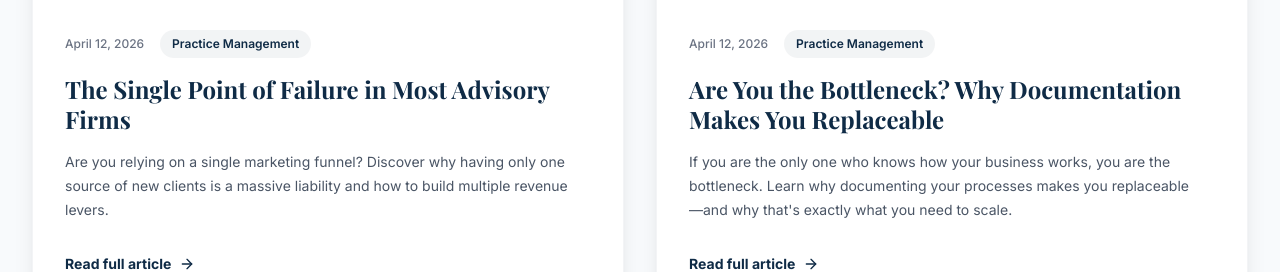
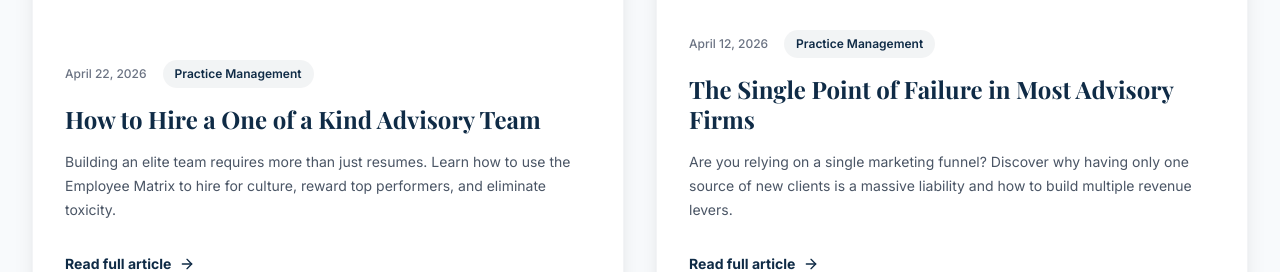
Before and after one commit to SuperFastTaco/kevinnuber-website, a React (Vite) app: page /blog in a window 1280 px wide. Shown: the part 1065-1337 px from the top of the page. Built offline with nearby package versions, Linux system fonts and the light colour scheme; no server answers; a web font is replaced by a local one.

Commit message:
Add files via upload

```diff
--- a/src/data/blogPosts.ts
+++ b/src/data/blogPosts.ts
@@ -392,5 +392,76 @@ export const blogPosts: BlogPost[] = [
         Take a hard look at your practice today. If you only have one lever you can pull for revenue, it’s time to start building your second.
       </p>
     `
+  },
+  {
+    id: 8,
+    slug: 'how-to-hire-a-one-of-a-kind-advisory-team',
+    title: 'How to Hire a One of a Kind Advisory Team',
+    subtitle: 'Building Culture Through the Employee Matrix',
+    description: 'Building an elite team requires more than just resumes. Learn how to use the Employee Matrix to hire for culture, reward top performers, and eliminate toxicity.',
+    date: 'April 22, 2026',
+    readTime: '5 min read',
+    imageUrl: '/pictures/hiring-team.jpg',
+    videoUrl: 'https://www.youtube.com/embed/9kaPx59WW4A',
+    category: 'Practice Management',
+    content: `
+      <p class="text-xl leading-relaxed font-light italic border-l-4 border-brand-accent pl-6 mb-12">
+        "Building a one-of-a-kind team isn't about qualifications on a resume. It's about culture, values, and the courage to fire toxic people—even when they are your top producers."
+      </p>
+
+      <h2 class="text-3xl font-serif font-bold text-brand-blue mt-12 mb-6">The Advisor's Personnel Struggle</h2>
+      <p>
+        Building a specialized team centered around a unique culture is one of the hardest parts of scaling an advisory practice. Many advisors struggle with the same recurring problem: hiring and firing the right people.
+      </p>
+      <p>
+        I recently spoke with an advisor who was facing this exact challenge. They were having a hard time identifying who truly belonged on their team. The advice I gave them didn't come from a textbook—it came from my personal experience helping build the company I worked for. We developed a guide that we used to promote the right people and terminate the toxic ones: <strong>The Employee Matrix.</strong>
+      </p>
+
+      <h2 class="text-3xl font-serif font-bold text-brand-blue mt-12 mb-6">The Employee Matrix</h2>
+      <p>
+        The Matrix is a simple grid that plots every team member based on two primary axes. Every person in your firm falls into one of these quadrants, and your job as a leader is to act accordingly.
+      </p>
+
+      <h3 class="text-2xl font-bold text-brand-blue mt-8 mb-4">The Vertical Axis: Values & Attitude</h3>
+      <p>
+        This is the most important part of your hiring process. Qualifications can be taught, but values and attitude are inherent. If you want a team based on culture, you must prioritize values over the resume.
+      </p>
+
+      <h3 class="text-2xl font-bold text-brand-blue mt-8 mb-4">The Horizontal Axis: Performance & Qualifications</h3>
+      <p>
+        While certainly a consideration in hiring and retaining a team member, this is secondary. A high performer who doesn't share your values will eventually poison the culture you've worked so hard to build.
+      </p>
+
+      <div class="bg-slate-50 p-8 rounded-lg my-12 border border-gray-100">
+        <h4 class="text-brand-accent font-bold text-lg mb-4">The Best Employee</h4>
+        <p class="mb-0 italic text-gray-700">
+          "The best employee is obviously the person who has high values and high performance. This person should always be rewarded the most and positioned as a leader within your firm."
+        </p>
+      </div>
+
+      <h2 class="text-3xl font-serif font-bold text-brand-blue mt-12 mb-6">Navigating the Quadrants</h2>
+      <p>
+        How you handle the other quadrants determines the health of your organization:
+      </p>
+      <ul class="list-disc pl-6 space-y-4 text-gray-600 my-8">
+        <li><strong>High Performance / Low Values:</strong> Terminate immediately. This is the most toxic employee you can have. Their success gives them "permission" to ignore your culture, which demoralizes everyone else.</li>
+        <li><strong>Low Performance / High Values:</strong> This is your greatest coaching opportunity. They have the right heart; they just need the right training to improve their skills.</li>
+        <li><strong>Low Performance / Low Values:</strong> Let them go. This shouldn't be a difficult decision, as they contribute neither to the work nor the environment.</li>
+      </ul>
+
+      <div class="bg-brand-blue p-8 rounded-lg my-12 text-white">
+        <h4 class="text-brand-accent font-bold text-lg mb-4">Download the Tool</h4>
+        <p class="mb-6 opacity-90">
+          Ready to audit your own team? Download the Employee Matrix template and use it during your next performance review or hiring round.
+        </p>
+        <a href="/downloads/employee-matrix.pdf" download class="inline-block bg-brand-accent text-brand-blue font-bold py-3 px-6 rounded hover:bg-brand-accent/90 transition-colors no-underline">
+          Download The Employee Matrix
+        </a>
+      </div>
+
+      <p class="mt-8 font-bold">
+        Use this matrix to audit your team. It will give you the clarity you need to hire, fire, and promote the right people for a one-of-a-kind advisory team.
+      </p>
+    `
   }
 ];
```
